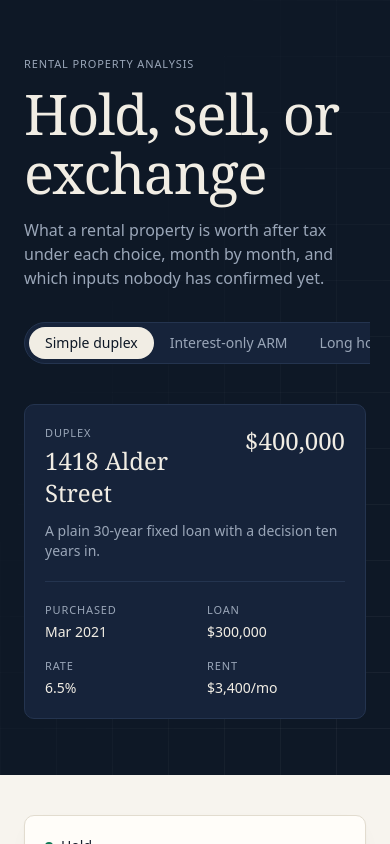
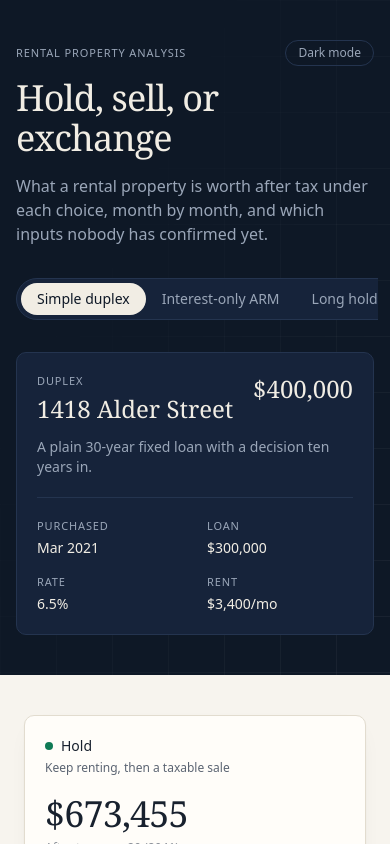
Before and after one commit to Tech-Ninja1020/Hold-Sell-Exchange, a React (Vite) app: page / in a window 390 px wide. Shown: the top 844 px of the page. Built offline with nearby package versions, Linux system fonts and the light colour scheme.

Commit message:
dark mode toggle and favicon

```diff
--- a/index.html
+++ b/index.html
@@ -4,6 +4,16 @@
     <meta charset="UTF-8" />
     <meta name="viewport" content="width=device-width, initial-scale=1.0" />
     <meta name="color-scheme" content="light dark" />
+    <script>
+      try {
+        const stored = localStorage.getItem('theme');
+        const prefersDark = matchMedia('(prefers-color-scheme: dark)').matches;
+        if (stored === 'dark' || (!stored && prefersDark)) {
+          document.documentElement.classList.add('dark');
+        }
+      } catch {}
+    </script>
+    <link rel="icon" type="image/svg+xml" href="/favicon.svg" />
     <title>Hold, Sell, or Exchange</title>
   </head>
   <body>
--- a/src/web/components/Hero.tsx
+++ b/src/web/components/Hero.tsx
@@ -1,4 +1,7 @@
+import { motion } from 'motion/react';
 import type { ReactNode } from 'react';
+import { rise, stagger } from '../motion';
+import { ThemeToggle } from './ThemeToggle';
 
 type HeroProps = { switcher: ReactNode; property: ReactNode };
 
@@ -6,18 +9,30 @@ export function Hero({ switcher, property }: HeroProps) {
   return (
     <header className="relative overflow-hidden bg-ink text-on-ink">
       <div className="hero-lines absolute inset-0" aria-hidden />
-      <div className="relative mx-auto grid max-w-page grid-cols-12 items-end gap-x-6 gap-y-10 px-6 py-14">
-        <div className="col-span-12 lg:col-span-6">
-          <p className="text-eyebrow text-on-ink-muted uppercase">Rental property analysis</p>
-          <h1 className="mt-3 font-display text-hero">Hold, sell, or exchange</h1>
+      <motion.div
+        variants={stagger}
+        initial="hidden"
+        animate="shown"
+        className="relative mx-auto grid max-w-page grid-cols-12 items-end gap-x-6 gap-y-8 px-4 py-10 sm:px-6 sm:py-14"
+      >
+        <motion.div variants={rise} className="col-span-12 lg:col-span-6">
+          <div className="flex items-center justify-between gap-4">
+            <p className="text-eyebrow text-on-ink-muted uppercase">Rental property analysis</p>
+            <ThemeToggle />
+          </div>
+          <h1 className="mt-3 font-display text-4xl tracking-tight sm:text-hero">
+            Hold, sell, or exchange
+          </h1>
           <p className="mt-4 max-w-md text-base text-on-ink-muted">
             What a rental property is worth after tax under each choice, month by month, and which
             inputs nobody has confirmed yet.
           </p>
           <div className="mt-8">{switcher}</div>
-        </div>
-        <div className="col-span-12 lg:col-span-6">{property}</div>
-      </div>
+        </motion.div>
+        <motion.div variants={rise} className="col-span-12 lg:col-span-6">
+          {property}
+        </motion.div>
+      </motion.div>
     </header>
   );
 }
--- /dev/null
+++ b/src/web/components/ThemeToggle.tsx
@@ -0,0 +1,29 @@
+import { useState } from 'react';
+
+const isDark = () => document.documentElement.classList.contains('dark');
+
+export function ThemeToggle() {
+  const [dark, setDark] = useState(isDark);
+
+  const toggle = () => {
+    const next = !dark;
+    document.documentElement.classList.toggle('dark', next);
+    try {
+      localStorage.setItem('theme', next ? 'dark' : 'light');
+    } catch {
+      // storage can be blocked; the toggle still works for this visit
+    }
+    setDark(next);
+  };
+
+  return (
+    <button
+      type="button"
+      onClick={toggle}
+      aria-pressed={dark}
+      className="rounded-full border border-ink-line px-3 py-1 text-xs text-on-ink-muted transition-colors hover:text-on-ink"
+    >
+      {dark ? 'Light mode' : 'Dark mode'}
+    </button>
+  );
+}
```
Also changed, not shown: public/favicon.svg (added).
